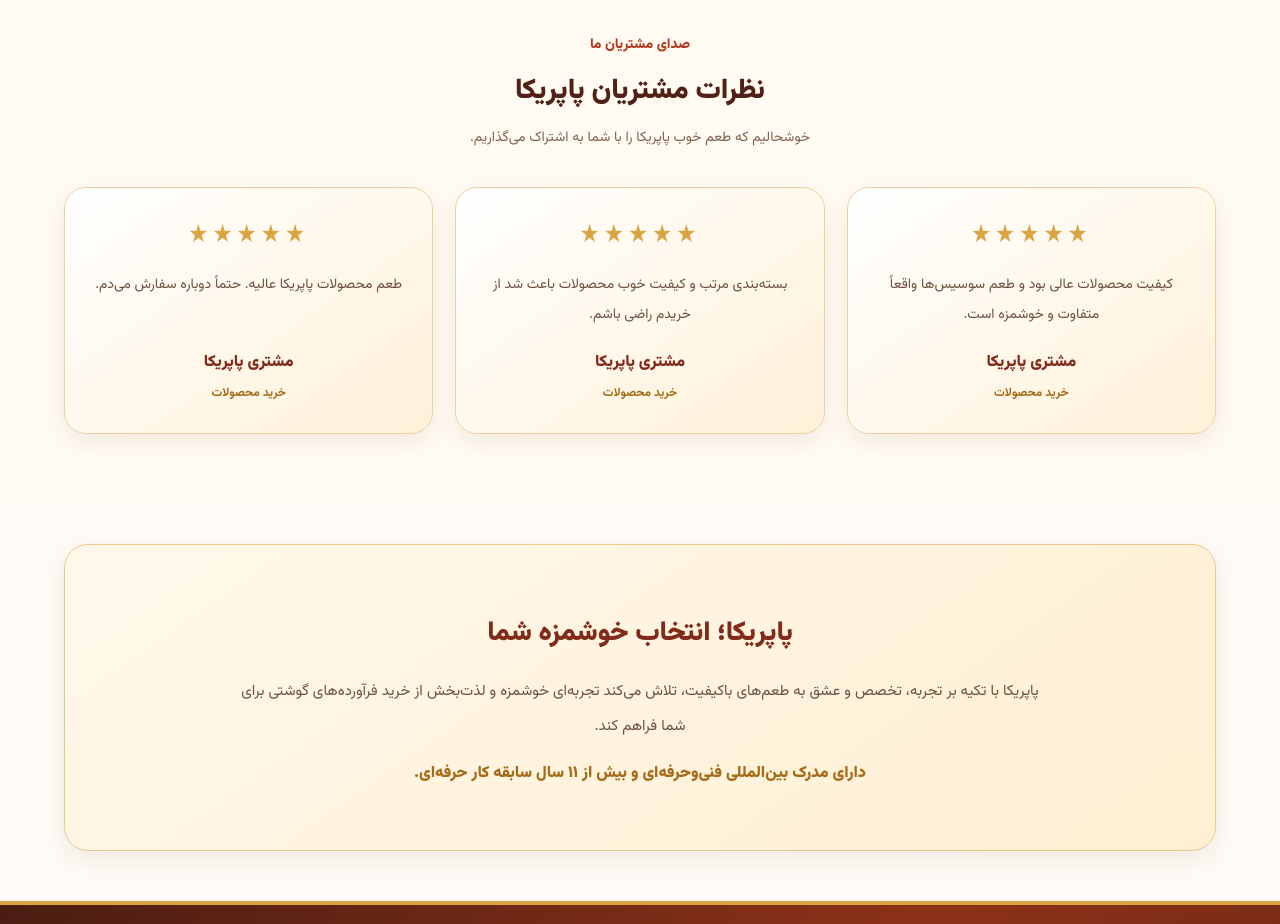
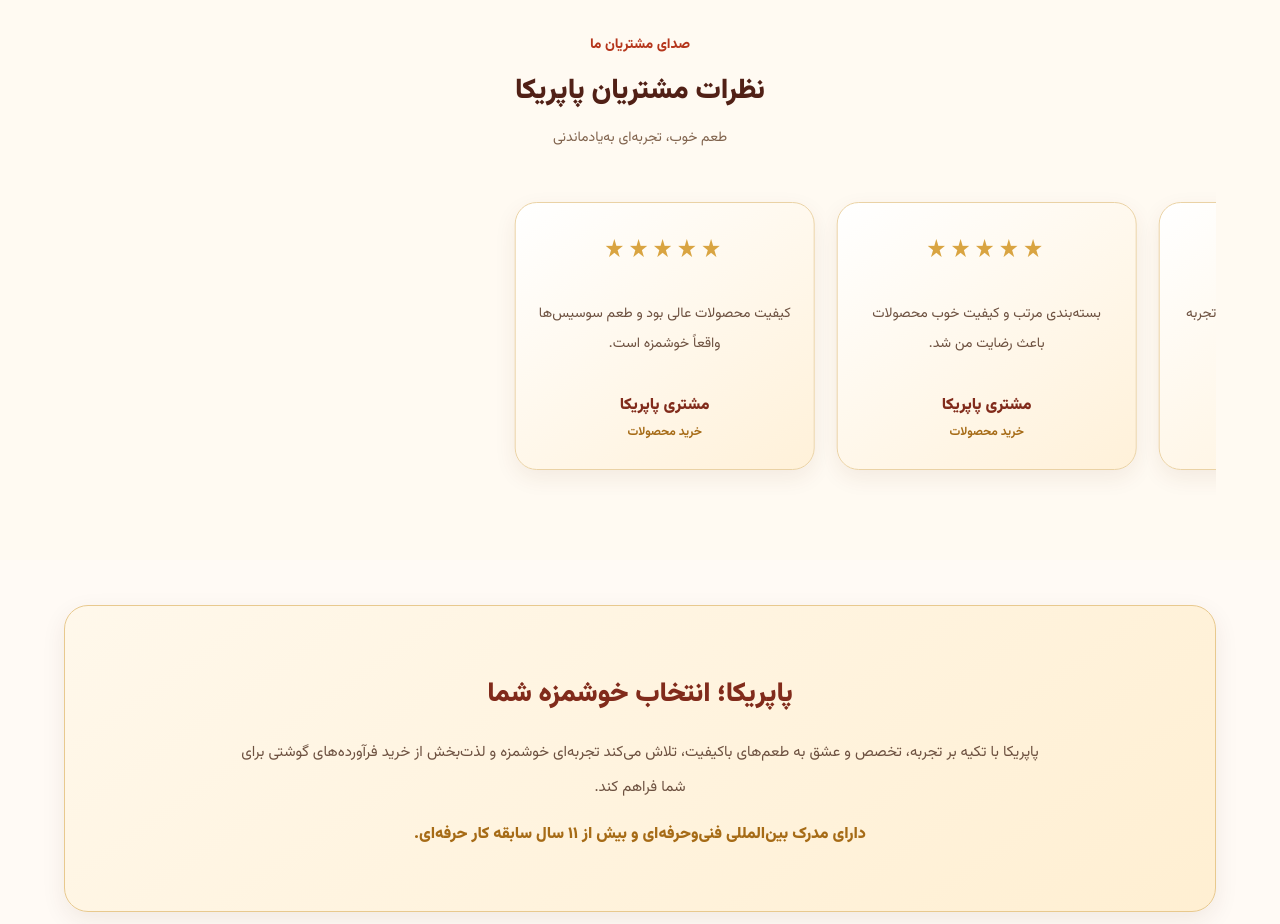
Before and after one commit to romistay/paprika-store, a React (Vite) app: page / in a window 1280 px wide. Shown: the part 2400-3324 px from the top of the page. Built offline with nearby package versions, Linux system fonts and the light colour scheme.

Commit message:
Update App.jsx

```diff
--- a/src/App.jsx
+++ b/src/App.jsx
@@ -522,33 +522,39 @@ onClick={() => {
           </div>
         </section>
 
+
 <section className="reviews" id="reviews">
   <div className="section-heading">
     <span>صدای مشتریان ما</span>
     <h2>نظرات مشتریان پاپریکا</h2>
-    <p>خوشحالیم که طعم خوب پاپریکا را با شما به اشتراک می‌گذاریم.</p>
+    <p>طعم خوب، تجربه‌ای به‌یادماندنی</p>
   </div>
 
-  <div className="reviews-grid">
-    <div className="review-card">
-      <div className="review-stars">★★★★★</div>
-      <p>کیفیت محصولات عالی بود و طعم سوسیس‌ها واقعاً متفاوت و خوشمزه است.</p>
-      <h3>مشتری پاپریکا</h3>
-      <span>خرید محصولات</span>
-    </div>
-
-    <div className="review-card">
-      <div className="review-stars">★★★★★</div>
-      <p>بسته‌بندی مرتب و کیفیت خوب محصولات باعث شد از خریدم راضی باشم.</p>
-      <h3>مشتری پاپریکا</h3>
-      <span>خرید محصولات</span>
-    </div>
-
-    <div className="review-card">
-      <div className="review-stars">★★★★★</div>
-      <p>طعم محصولات پاپریکا عالیه. حتماً دوباره سفارش می‌دم.</p>
-      <h3>مشتری پاپریکا</h3>
-      <span>خرید محصولات</span>
+  <div className="reviews-slider">
+    <div className="reviews-track">
+      {[1, 2].map((group) => (
+        <React.Fragment key={group}>
+          {[
+            "کیفیت محصولات عالی بود و طعم سوسیس‌ها واقعاً خوشمزه است.",
+            "بسته‌بندی مرتب و کیفیت خوب محصولات باعث رضایت من شد.",
+            "طعم محصولات متفاوت و جذاب است. تجربه خوبی از خرید داشتم.",
+            "ساندویچ‌های پاپریکا انتخاب خوبی برای یک وعده غذایی هستند.",
+            "تنوع محصولات و کیفیت خوب آن‌ها برای من جالب بود.",
+            "از آشنایی با محصولات پاپریکا خوشحالم. دوباره هم انتخابش می‌کنم.",
+            "طعم کالباس‌ها عالی بود و کیفیت محصول رضایت‌بخش بود.",
+            "همبرگرها خوش‌طعم و مناسب یک وعده خوشمزه هستند.",
+            "محصولات متنوع و خوشمزه‌ای دارید. ممنون از پاپریکا.",
+            "تجربه خرید خوبی داشتم و از کیفیت محصولات راضی بودم."
+          ].map((review, index) => (
+            <div className="review-card" key={`${group}-${index}`}>
+              <div className="review-stars">★★★★★</div>
+              <p>{review}</p>
+              <h3>مشتری پاپریکا</h3>
+              <span>خرید محصولات</span>
+            </div>
+          ))}
+        </React.Fragment>
+      ))}
     </div>
   </div>
 </section>
```
